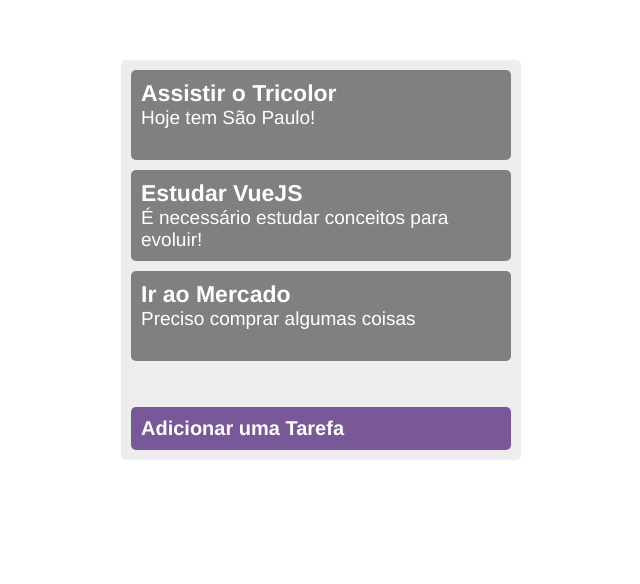
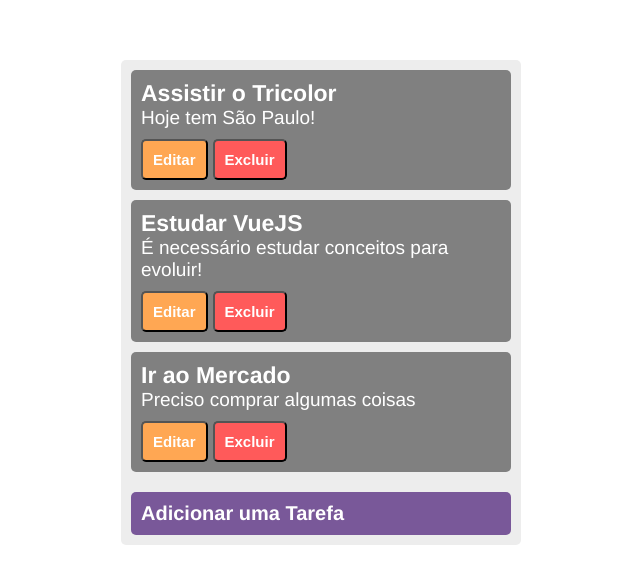
Before and after one commit to paulofoliveira/todolist-vue, a Vue app: page / in a window 1280 px wide. Shown: the top 584 px of the page, without its empty margins (319-959 px from the left). Built offline with nearby package versions, Linux system fonts and the light colour scheme.

Commit message:
Botões de edição e exclusão

```diff
--- a/src/App.vue
+++ b/src/App.vue
@@ -110,6 +110,13 @@
         background-color: #47ca47 !important;
     }
 
+    .is-warning {
+        background-color: #ffa753 !important;
+    }
+    .is-danger {
+        background-color: #ff5a5a !important;
+    }
+
     /* Form */
 
     .app-form {
--- a/src/components/TodoItem.vue
+++ b/src/components/TodoItem.vue
@@ -8,6 +8,8 @@
                 {{description}}
             </div>
         </div>
+        <button @click="editTodo" class="app-button is-warning">Editar</button>
+        <button @click="deleteTodo" class="app-button is-danger">Excluir</button>
     </div>
 </template>
 
@@ -24,8 +26,18 @@
                 required: false,
                 default: 'Default Description'
             }
+        },
+
+        methods: {
+            editTodo () {
+                alert('Editar tarefa!')
+            },
+            deleteTodo () {
+                alert('Excluir tarefa!')
+            }
         }
     }
+
 </script>
 
 <style scoped lang="scss">
@@ -42,6 +54,8 @@
             font-size: 23px;
 
             &-content {
+                margin-bottom: 10px;
+
                 &-title {
                     font-weight: bold;
                 }
@@ -51,4 +65,11 @@
             }
         }
     }
+
+    .app-button {
+        font-size: 15px;
+        &.is-warning {
+            margin-right: 5px;
+        }
+    }
 </style>
```
